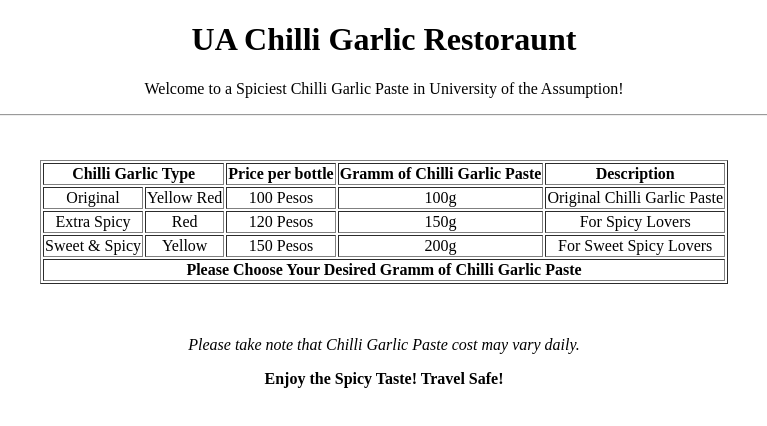
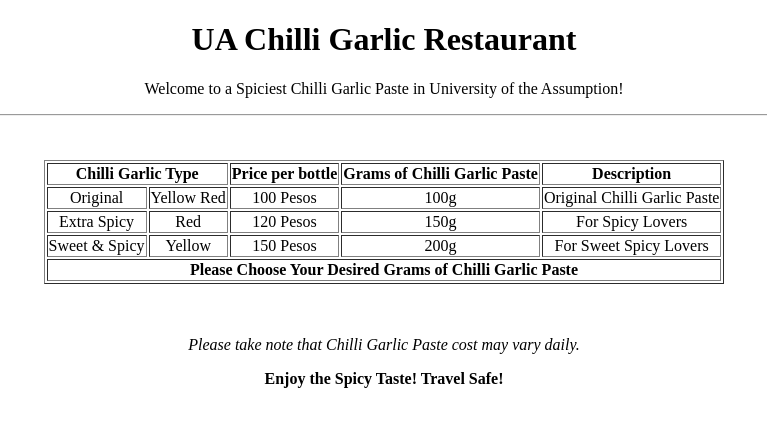
Before and after one commit to CodebyGoose/ATIENZA-SD1, a plain HTML site: page Session4/Restaurant.html in a window 1280 px wide. Shown: the full height of the page, 256-1023 px from the left. Drawn offline with Linux system fonts and the light colour scheme.

Commit message:
fix spelling mistakes

```diff
--- a/Session4/Restaurant.html
+++ b/Session4/Restaurant.html
@@ -3,15 +3,15 @@
 <head>
     <meta charset="UTF-8">
     <meta name="viewport" content="width=device-width, initial-scale=1.0">
-    <title>Chilli Garlic Restoraunt</title>
+    <title>Chilli Garlic Restaurant</title>
 </head>
 <body>
     <div style="text-align: center;">
-    <h1> UA Chilli Garlic Restoraunt </h1>
+    <h1> UA Chilli Garlic Restaurant </h1>
     <p> Welcome to a Spiciest Chilli Garlic Paste in University of the Assumption!</p>
     </div>
     <hr>
-
+    <!-- Html Table -->
 <br><br>
 <div style="text-align: center;">
     <table border="1" style="margin-left: auto; margin-right: auto;">
@@ -19,10 +19,9 @@
                 <tr>
                     <th colspan="2"> Chilli Garlic Type </th>
                     <th> Price per bottle </th>
-                    <th> Gramm of Chilli Garlic Paste </th>
+                    <th> Grams of Chilli Garlic Paste </th>
                     <th> Description </th>
                 </tr>
-
             </thead>
 
             <tbody>
@@ -53,7 +52,7 @@
             </div>
             <tfoot>
                 <tr>
-                    <th colspan="5"> Please Choose Your Desired Gramm of Chilli Garlic Paste</th>
+                    <th colspan="5"> Please Choose Your Desired Grams of Chilli Garlic Paste</th>
                 </tr>
             </tfoot>
         </table>
@@ -61,7 +60,6 @@
 
         <p><em>Please take note that Chilli Garlic Paste cost may vary daily.</em></p>
         <p><strong>Enjoy the Spicy Taste! Travel Safe!</strong></p>
-
 </body>
 </html>
 </html>
```
